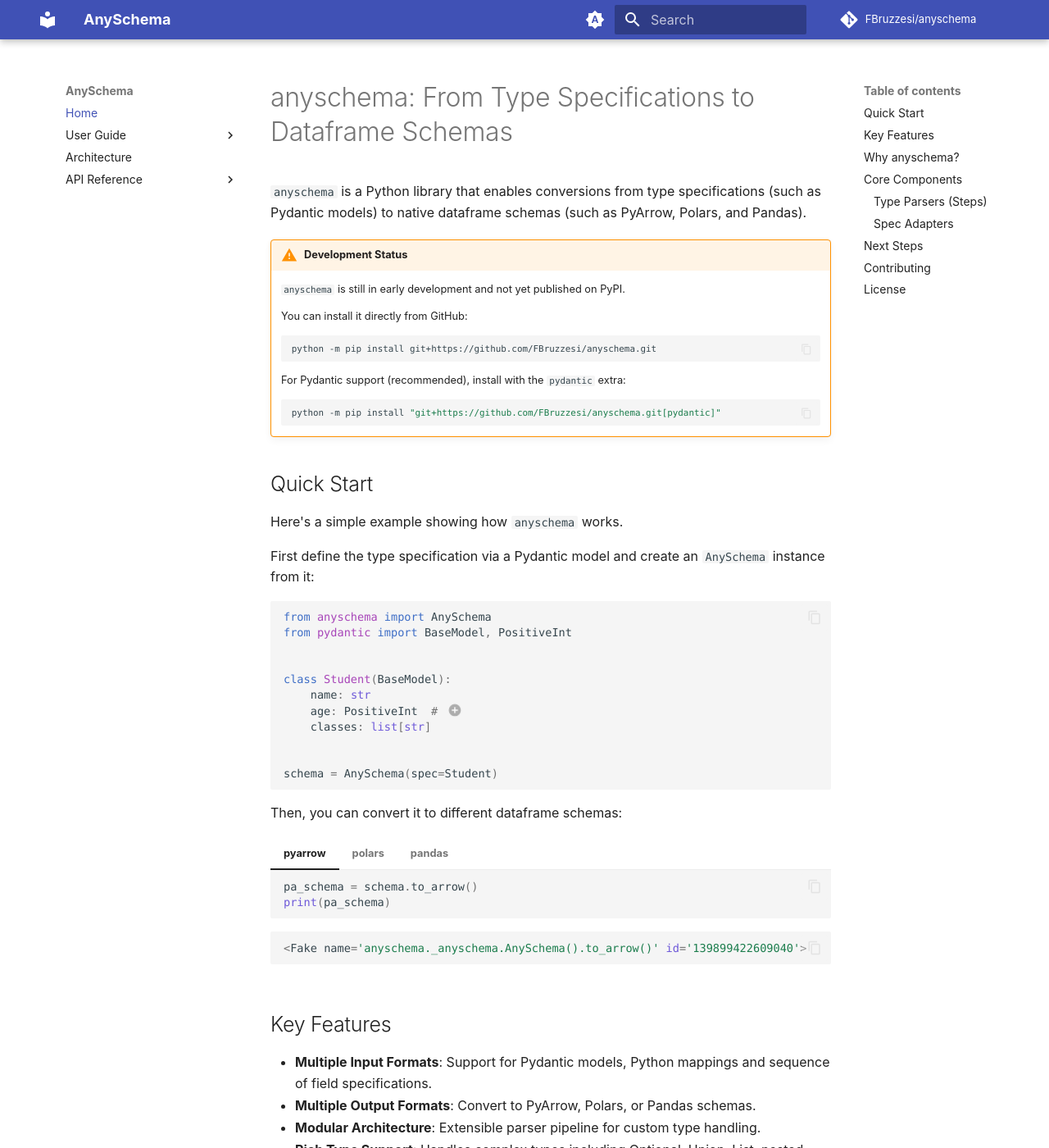
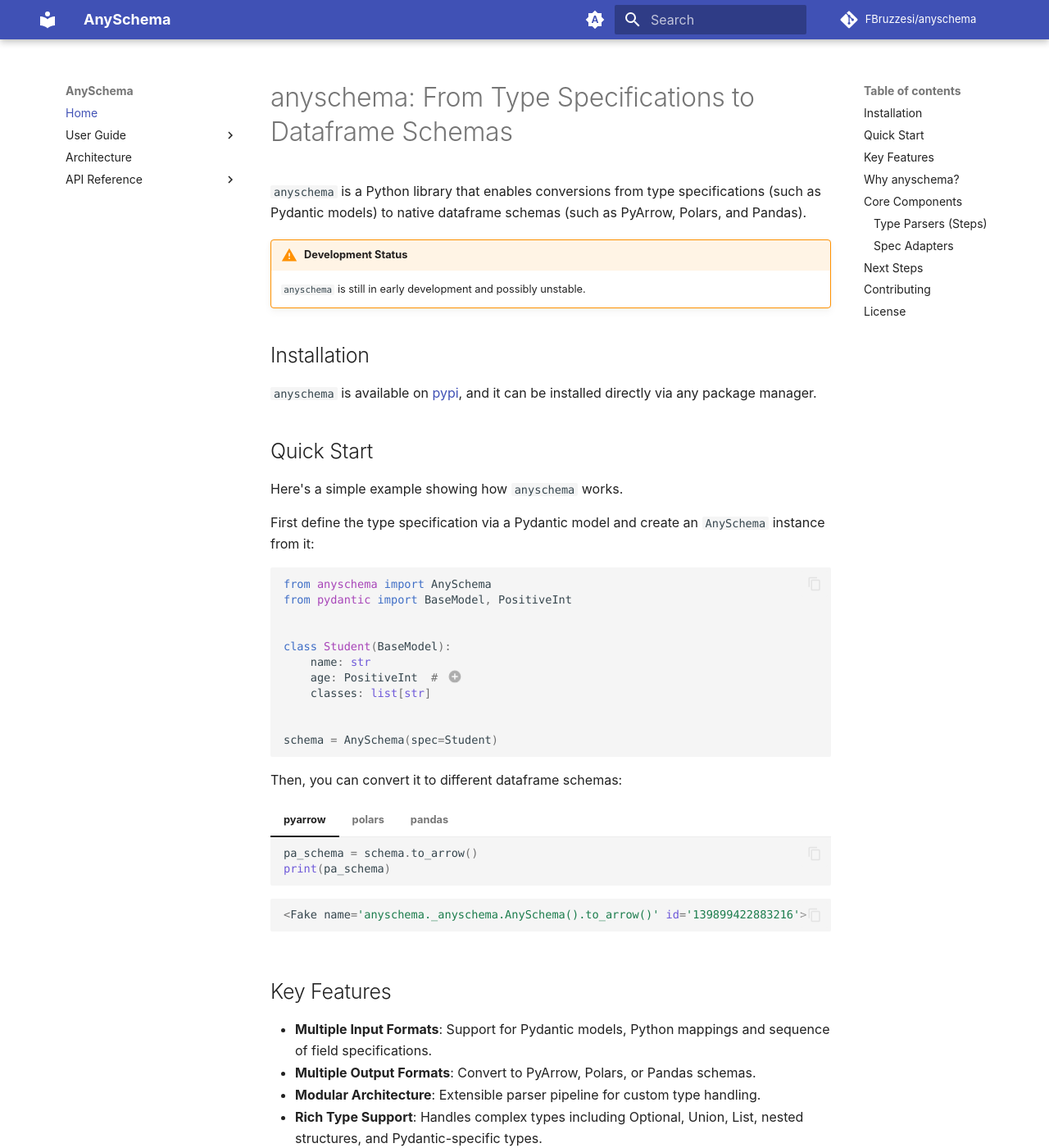
Before and after one commit to FBruzzesi/anyschema, an MkDocs documentation site: the page built from docs/index.md, in a window 1280 px wide and 1400 px high. Shown: the whole window at 82% size. Built offline with MkDocs 1.6.1 and Material for MkDocs 9.7.7, drawn with Linux system fonts in a browser that asks for light colours; comment, search, counter and statistics services are not loaded.

Commit message:
docs: Mention pypi release and documentation page (#35)

````diff
--- a/docs/index.md
+++ b/docs/index.md
@@ -4,19 +4,12 @@
 dataframe schemas (such as PyArrow, Polars, and Pandas).
 
 !!! warning "Development Status"
-    `anyschema` is still in early development and not yet published on PyPI.
+    `anyschema` is still in early development and possibly unstable.
 
-    You can install it directly from GitHub:
+## Installation
 
-    ```bash
-    python -m pip install git+https://github.com/FBruzzesi/anyschema.git
-    ```
-
-    For Pydantic support (recommended), install with the `pydantic` extra:
-
-    ```bash
-    python -m pip install "git+https://github.com/FBruzzesi/anyschema.git[pydantic]"
-    ```
+`anyschema` is available on [pypi](https://pypi.org/project/iso-week-date/), and it can be installed directly via
+any package manager.
 
 ## Quick Start
 
````
Also changed, not shown: README.md (+15 -3 lines), docs/user-guide/getting-started.md (+0 -2 lines), pyproject.toml (+8 -0 lines), 1 other file.
